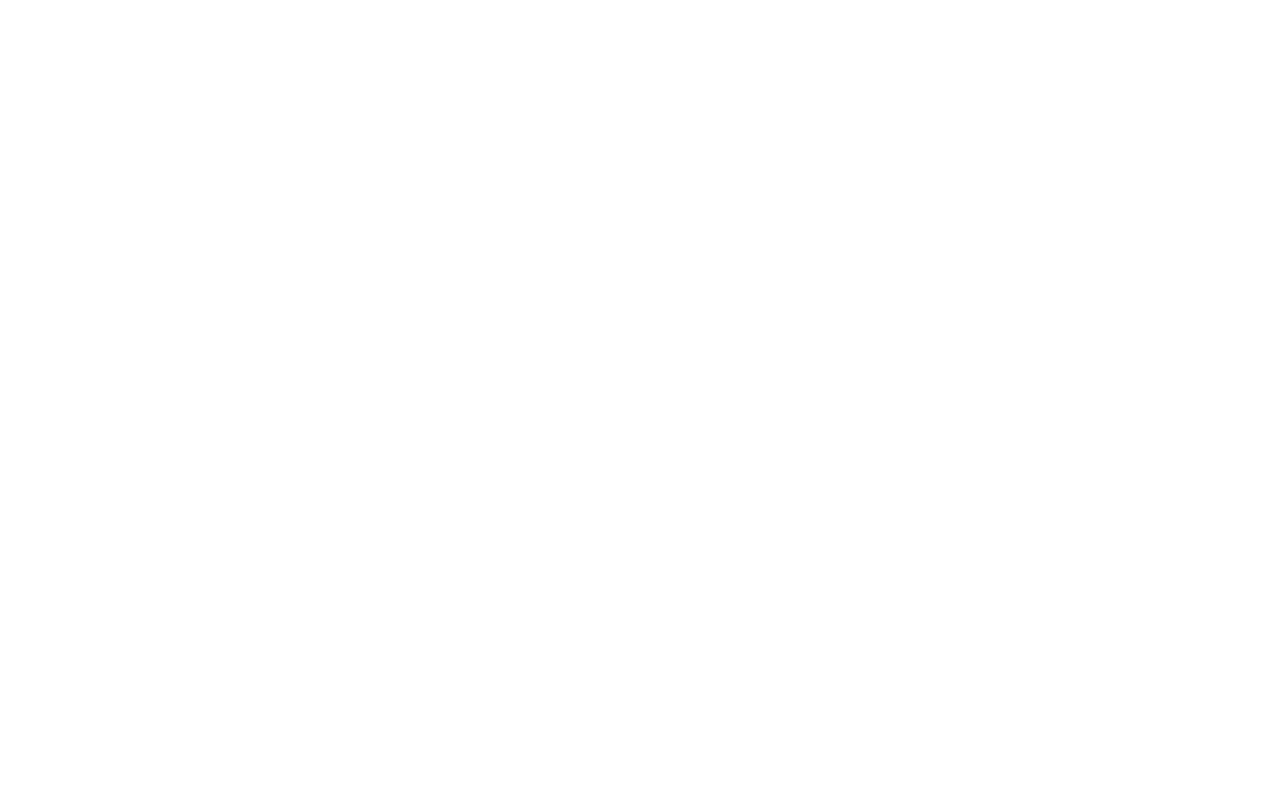
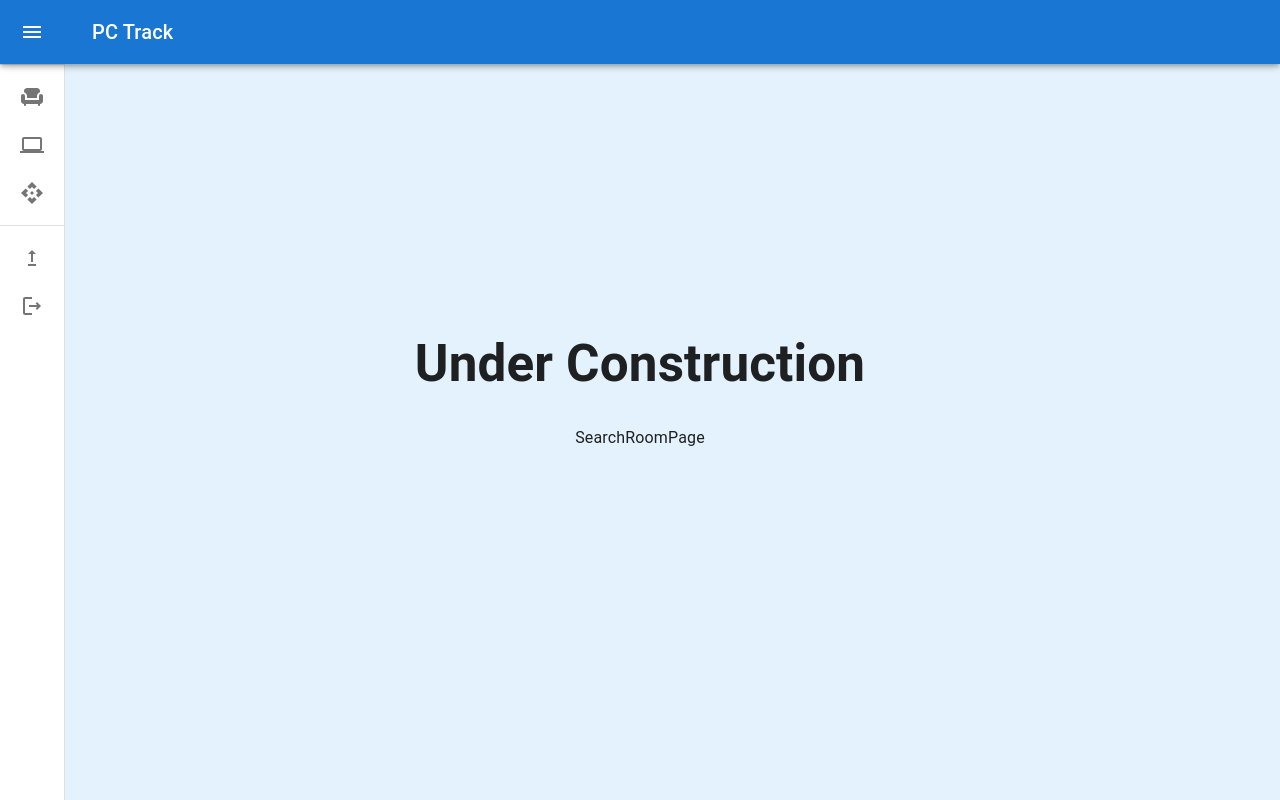
Before and after one commit to mamatt5/pctrack, a React (Vite) app in the folder React Frontend/: page /searchroom in a window 1280 px wide. Before the commit this address had no page. Built offline with nearby package versions, Linux system fonts and the light colour scheme.

Commit message:
added stub pages

```diff
--- a/React Frontend/src/App.jsx
+++ b/React Frontend/src/App.jsx
@@ -10,6 +10,10 @@
 import Admin from "./components/Admin";
 import Home from "./components/Home";
 import LoggedInHomePage from "./components/LoggedInHomePage";
+import { SearchComputerPage } from "./components/SearchComputerPage";
+import { SearchRoomPage } from "./components/SearchRoomPage";
+import { SearchSoftwarePage } from "./components/SearchSoftwarePage";
+import UpdateDetailsPage from "./components/UpdateDetailsPage";
 
 function App() {
 
@@ -31,6 +35,10 @@
 					<Route path="/admin" element={<Admin />} />
 
 					<Route path="/home" element={<LoggedInHomePage />} />
+					<Route path="/searchroom" element={<SearchRoomPage />} />
+					<Route path="/searchsoftware" element={<SearchSoftwarePage />} />
+					<Route path="/searchcomputer" element={<SearchComputerPage />} />
+					<Route path="/updatedetails" element={<UpdateDetailsPage />} />
 				</Routes>
 
 			</Router>
--- a/React Frontend/src/components/NavBar.jsx
+++ b/React Frontend/src/components/NavBar.jsx
@@ -24,6 +24,11 @@
 import UpgradeOutlinedIcon from '@mui/icons-material/UpgradeOutlined';
 import LogoutOutlinedIcon from '@mui/icons-material/LogoutOutlined';
 import { useState } from 'react';
+
+import ComputerIcon from '@mui/icons-material/Computer';
+import SearchIcon from '@mui/icons-material/Search';
+import ApiIcon from '@mui/icons-material/Api';
+import ChairIcon from '@mui/icons-material/Chair';
 
 const drawerWidth = 240;
 
@@ -129,12 +134,12 @@
 
 
   const handleIconNav= (page) => {
-    if (page === "Home Page") {
-      navigate("/homepage")
-    } else if (page === "View Expenses") {
-      navigate("/viewexpense")
-    } else if (page === "Statistics") {
-      navigate("/viewstatistics")
+    if (page === "Search Rooms") {
+      navigate("/searchroom")
+    } else if (page === "Search Software") {
+      navigate("/searchsoftware")
+    } else if (page === "Search Computer") {
+      navigate("/searchcomputer")
     } else if (page === "Update Details") {
       navigate("/updatedetails")
     } else if (page === "Log Out") {
@@ -177,7 +182,7 @@
         </DrawerHeader>
         <Divider />
         <List>
-          {['Home Page', 'View Expenses', 'Statistics'].map((text, index) => (
+          {['Search Rooms', 'Search Computer', 'Search Software'].map((text, index) => (
             <ListItem key={text} disablePadding sx={{ display: 'block' }} >
               <ListItemButton
                 sx={{
@@ -197,9 +202,9 @@
                     justifyContent: 'center',
                   }}
                 >
-                  {index === 0 && <HomeOutlinedIcon/>}
-                  {index === 1 && <GridViewOutlinedIcon/>}
-                  {index === 2 && <DataSaverOffOutlinedIcon/>}
+                  {index === 0 && <ChairIcon/>}
+                  {index === 1 && <ComputerIcon/>}
+                  {index === 2 && <ApiIcon/>}
 
                 </ListItemIcon>
                 <ListItemText primary={text} sx={{ opacity: open ? 1 : 0 }} />
--- /dev/null
+++ b/React Frontend/src/components/SearchComputerPage.jsx
@@ -0,0 +1,12 @@
+import React from 'react'
+import NavBar from './NavBar'
+export const SearchComputerPage = () => {
+  return (
+
+    <>
+        <h1>Under Construction</h1>
+        <div>SearchComputerPage</div>
+        <NavBar />
+    </>
+  )
+}
--- /dev/null
+++ b/React Frontend/src/components/SearchRoomPage.jsx
@@ -0,0 +1,12 @@
+import React from 'react'
+import NavBar from './NavBar'
+
+export const SearchRoomPage = () => {
+  return (
+    <>
+        <h1>Under Construction</h1>
+        <div>SearchRoomPage</div>
+        <NavBar />
+    </>
+  )
+}
--- /dev/null
+++ b/React Frontend/src/components/SearchSoftwarePage.jsx
@@ -0,0 +1,12 @@
+import React from 'react'
+import NavBar from './NavBar'
+export const SearchSoftwarePage = () => {
+  return (
+
+    <>
+        <h1>Under Construction</h1>
+        <div>SearchSoftwarePage</div>
+        <NavBar />
+    </>
+  )
+}
--- /dev/null
+++ b/React Frontend/src/components/UpdateDetailsPage.jsx
@@ -0,0 +1,14 @@
+import React from 'react'
+import NavBar from './NavBar'
+
+const UpdateDetailsPage = () => {
+  return (
+    <>
+        <h1> Under Construction</h1>
+        <div>UpdateDetailsPage</div>
+        <NavBar />
+    </>
+  )
+}
+
+export default UpdateDetailsPage
```
